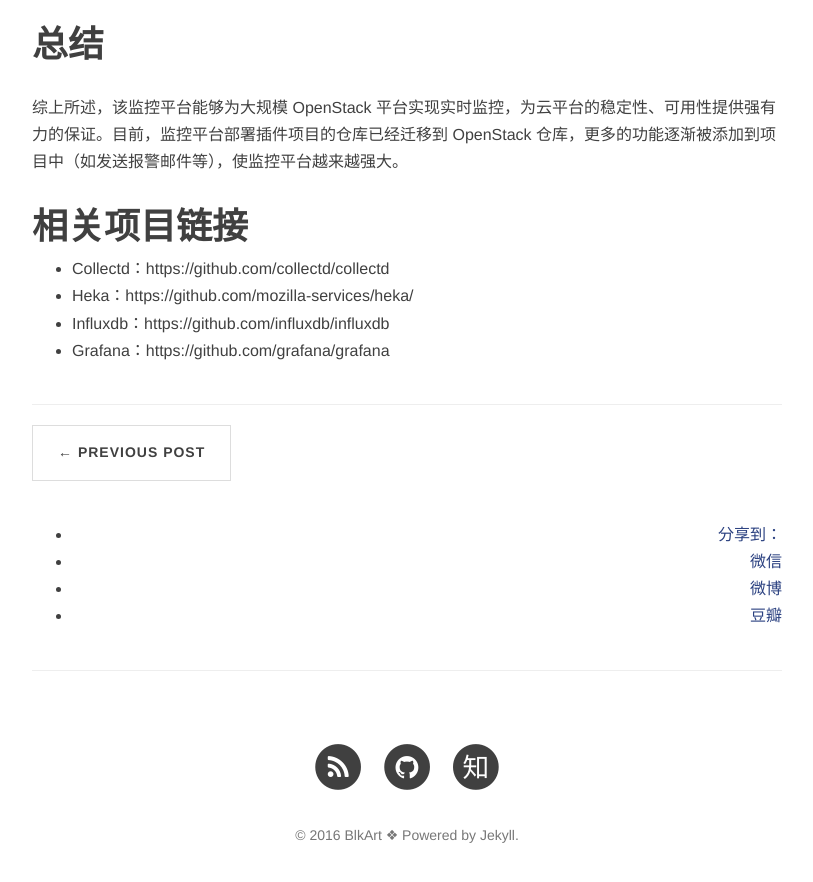
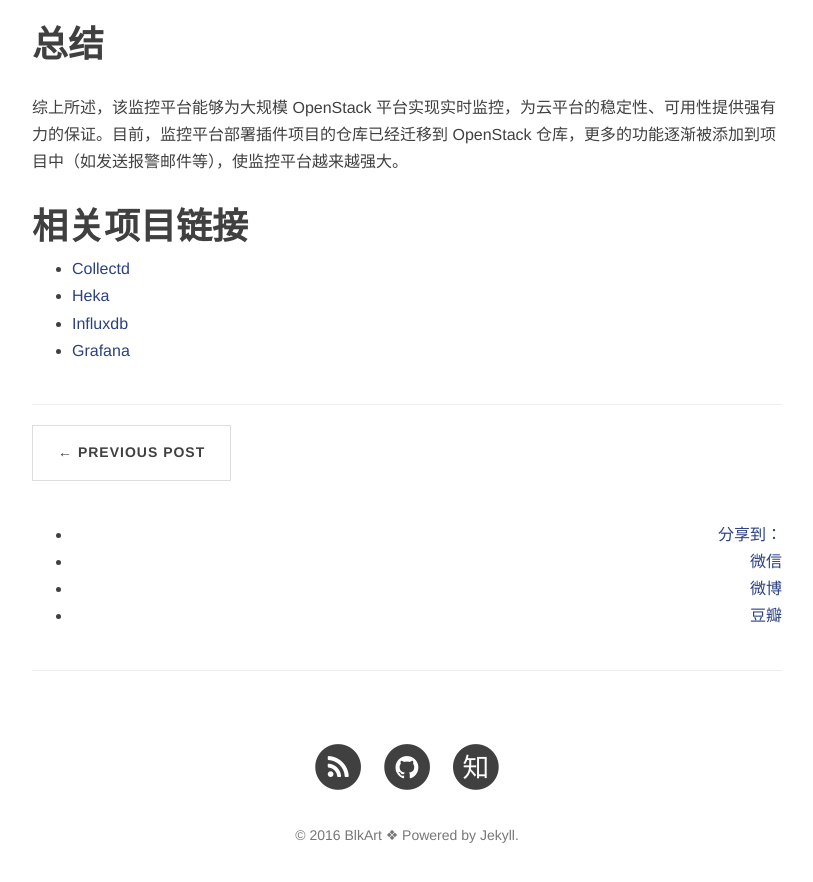
Before and after one commit to blkart/blkart.github.io, a Jekyll site: the page built from _posts/2015-12-01-openstack-monitor-platform.md, in a window 1280 px wide and 900 px high, scrolled down 3957 px. Shown: the top 882 px of the window, without its empty margins (233-1046 px from the left). Built offline with Jekyll 4.4.1, drawn with Linux system fonts in a browser that asks for light colours; nearby versions of some CDN libraries; comment, search, counter and statistics services are not loaded.

Commit message:
格式调整
Signed-off-by: blkart <blkart.org@gmail.com>

```diff
--- a/_posts/2015-12-01-openstack-monitor-platform.md
+++ b/_posts/2015-12-01-openstack-monitor-platform.md
@@ -110,7 +110,7 @@
 
 # 相关项目链接
 
-* Collectd：https://github.com/collectd/collectd
-* Heka：https://github.com/mozilla-services/heka/
-* Influxdb：https://github.com/influxdb/influxdb
-* Grafana：https://github.com/grafana/grafana
+* [Collectd](https://github.com/collectd/collectd)
+* [Heka](https://github.com/mozilla-services/heka/)
+* [Influxdb](https://github.com/influxdb/influxdb)
+* [Grafana](https://github.com/grafana/grafana)
```
